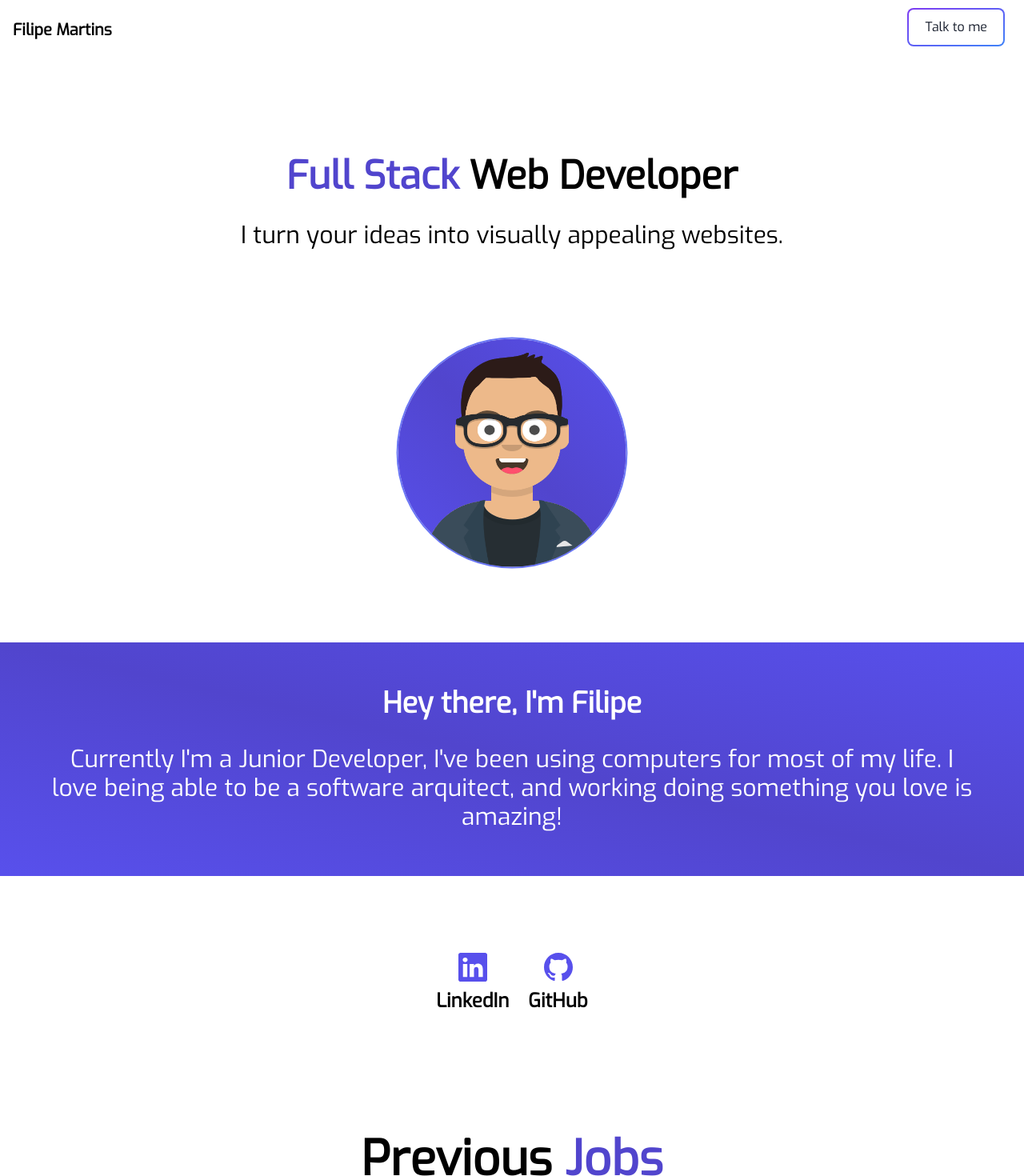
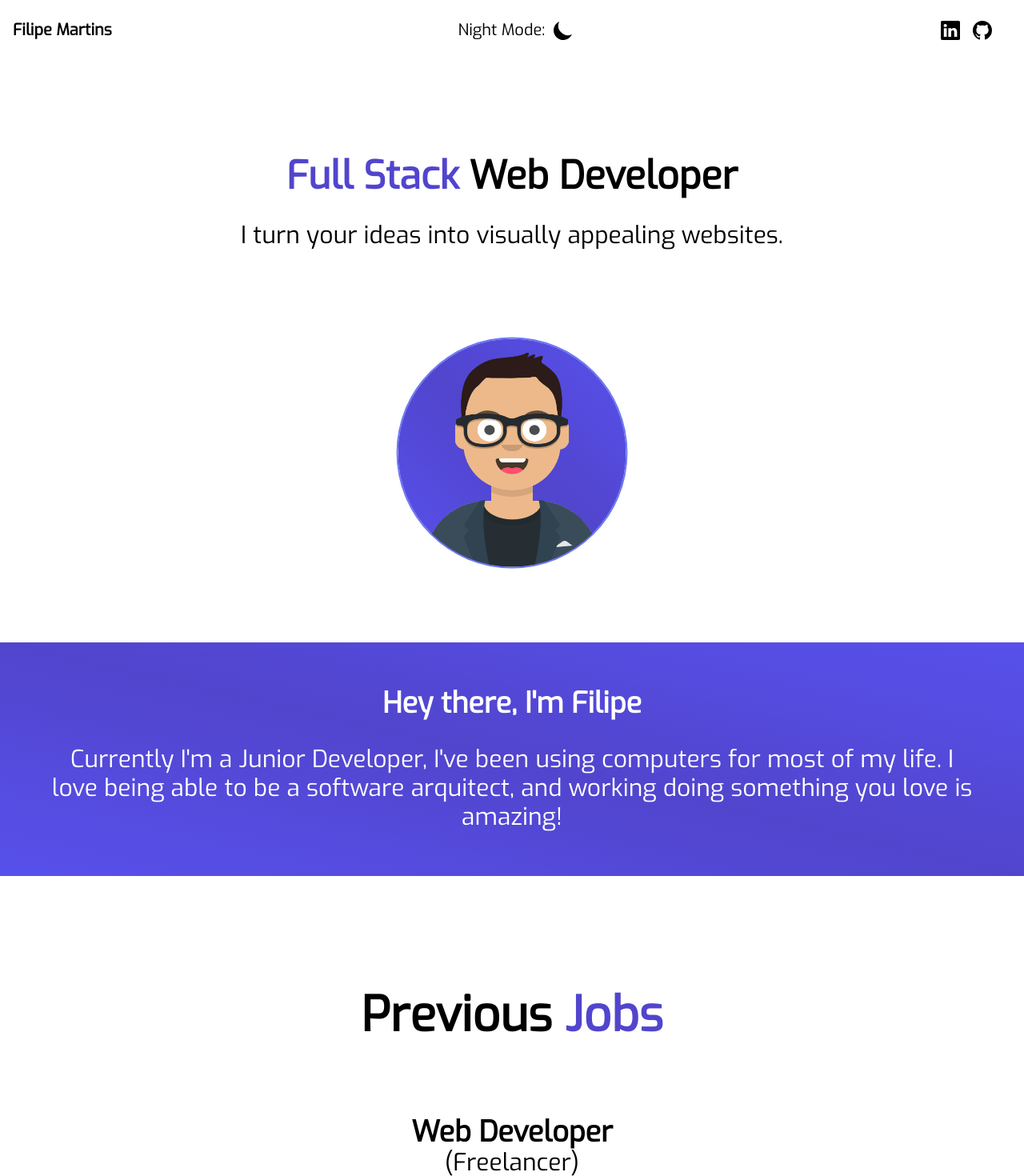
Before and after one commit to Filigs/next-portfolio, a Next.js app: page / in a window 1280 px wide. Shown: the top 1470 px of the page at 80% size. Built offline with nearby package versions, Linux system fonts and the light colour scheme.

Commit message:
dark mode added

```diff
--- a/components/contacts.js
+++ /dev/null
@@ -1,60 +0,0 @@
-import { BsLinkedin } from "react-icons/bs";
-import { BsFillTelephoneFill } from "react-icons/bs";
-import { GoMarkGithub } from "react-icons/go";
-
-export default function Contacts() {
-  const contactCardStyles =
-    "flex flex-col items-center gap-2 py-4 rounded-xl bg-inherit";
-  const contactTextStyles =
-    "text-xl lg:text-2xl flex-wrap font-bold hover:text-indigo-600 dark:hover:text-orange-500";
-  const iconStyles = "text-indigo-600 dark:text-orange-500";
-  const contacts = {
-    phone: "91 820 31 69",
-    // email: "filipemartins.business@gmail.com",
-    github: "https://github.com/Filigs",
-    linkedIn: "https://tinyurl.com/2ac7stjl",
-  };
-  // links _blank
-  // <a href="https://link.to/url" target="_blank" rel="noopener noreferrer"> ... <a/>
-  return (
-    <div className="flex flex-col items-center justify-center leading-normal rounded-xl border-0 bg-inherit my-8">
-      <div id={"contacts"} className="grid grid-flow-col text-center gap-6">
-        <div className={contactCardStyles}>
-          <section className="items-end text-3xl lg:text-4xl px-2 pt-2 rounded-full">
-            <span className={iconStyles}>
-              <BsLinkedin />
-            </span>
-          </section>
-          <a
-            href={contacts.linkedIn}
-            target="_blank"
-            rel="noopener noreferrer"
-            className={contactTextStyles}
-          >
-            {" "}
-            {"LinkedIn"}
-          </a>
-        </div>
-        <div className={contactCardStyles}>
-          <section className="items-end text-3xl lg:text-4xl px-2 pt-2 rounded-full">
-            <span className={iconStyles}>
-              <GoMarkGithub />
-            </span>
-          </section>
-          <p className={contactTextStyles}>
-            {" "}
-            <a
-              href={contacts.github}
-              target="_blank"
-              rel="noopener noreferrer"
-              className={contactTextStyles}
-            >
-              {" "}
-              {"GitHub"}
-            </a>
-          </p>
-        </div>
-      </div>
-    </div>
-  );
-}
--- /dev/null
+++ b/components/index/theme.js
@@ -0,0 +1,34 @@
+import { useState, useEffect } from "react";
+import { useTheme } from "next-themes";
+import { HiMoon, HiSun } from "react-icons/hi";
+const ThemeSwitch = () => {
+  const [mounted, setMounted] = useState(false);
+  const { theme, setTheme } = useTheme();
+
+  useEffect(() => setMounted(true), []);
+
+  // When mounted on client, now we can show the UI
+  if (!mounted) return null;
+  // check theme
+  function isDark() {
+    return theme === "dark";
+  }
+  return (
+    <div className="flex flex-row items-center px-8 gap-2">
+      <span className="text-xl">
+        {" "}
+        {isDark() ? "Day Mode: " : "Night Mode: "}
+      </span>
+      <button
+        id="switch"
+        onClick={() => setTheme(isDark() ? "light" : "dark")}
+        ariaLabel="Theme toggle"
+        className=""
+      >
+        <span>{isDark() ? <HiSun size={30} /> : <HiMoon size={30} />}</span>
+      </button>
+    </div>
+  );
+};
+
+export default ThemeSwitch;
--- a/components/navbar.js
+++ b/components/navbar.js
@@ -1,4 +1,6 @@
-import { HiMoon, HiSun } from "react-icons/hi";
+import ThemeSwitch from "./index/theme";
+import Socials from "./navbar/socials";
+import ContactMe from "./navbar/cta";
 
 export default function NavBar() {
   return (
@@ -10,17 +12,22 @@ export default function NavBar() {
           </span>
         </div>
         <div>
-          {/* <button>
-            <HiMoon />
-            <HiSun />
-          </button> */}
+          <section>
+            <ThemeSwitch />
+          </section>
         </div>
-        <div>
-          <button className="relative inline-flex items-center justify-center p-0.5 mb-2 mr-2 overflow-hidden text-large font-medium text-gray-900 rounded-lg group bg-gradient-to-br from-purple-600 to-blue-500 group-hover:from-purple-600 group-hover:to-blue-500 hover:text-white dark:text-white focus:ring-4 focus:outline-none focus:ring-blue-300 dark:focus:ring-blue-800">
-            <span className="relative px-5 py-2.5 transition-all ease-in duration-75 bg-white dark:bg-gray-900 rounded-md group-hover:bg-opacity-0">
-              Talk to me
-            </span>
-          </button>
+        <div
+        // className="hidden justify-between items-center w-full md:flex md:w-auto"
+        // id="navbar-cta"
+        >
+          <section>
+            <Socials />
+          </section>
+          {/* <section> */}
+          {/* <ContactMe /> */}
+          {/* </section> */}
+          {/* <HiMoon id="theme-toggle-dark-icon" className="hidden w-5 h-5" /> */}
+          {/* <HiSun id="theme-toggle-light-icon" className="hidden w-5 h-5" /> */}
         </div>
       </div>
     </nav>
--- /dev/null
+++ b/components/navbar/cta.js
@@ -0,0 +1,11 @@
+export default function ContactMe() {
+  return (
+    <div>
+      <button className="items-center text-xl lg:text-2xl px-2 pt-2 rounded-xl overflow-hidden font-medium text-gray-900 group bg-gradient-to-br from-purple-600 to-blue-500 group-hover:from-purple-600 group-hover:to-blue-500 hover:text-white dark:text-white focus:ring-4 focus:outline-none focus:ring-blue-300 dark:focus:ring-blue-800">
+        <span className="relative px-5 py-2.5 transition-all ease-in duration-75 bg-white dark:bg-gray-900 rounded-md group-hover:bg-opacity-0">
+          Talk to me
+        </span>
+      </button>
+    </div>
+  );
+}
--- /dev/null
+++ b/components/navbar/socials.js
@@ -0,0 +1,46 @@
+import { BsLinkedin } from "react-icons/bs";
+import { BsFillTelephoneFill } from "react-icons/bs";
+import { GoMarkGithub } from "react-icons/go";
+
+export default function Socials() {
+  const contactCardStyles = "flex flex-col items-center rounded-xl bg-inherit";
+  const contactTextStyles =
+    "text-xl lg:text-2xl flex-wrap font-bold hover:text-indigo-600 dark:hover:text-orange-500";
+  const iconStyles = "hover:text-indigo-600 dark:hover:text-orange-500";
+  const contacts = {
+    phone: "91 820 31 69",
+    // email: "filipemartins.business@gmail.com",
+    github: "https://github.com/Filigs",
+    linkedIn: "https://tinyurl.com/2ac7stjl",
+  };
+  // links _blank
+  // <a href="https://link.to/url" target="_blank" rel="noopener noreferrer"> ... <a/>
+  return (
+    <ul
+      id={"contacts"}
+      className="flex flex-col p-4 mt-4 bg-zinc-50 rounded-lg border border-zinc-100 md:flex-row md:space-x-4 md:mt-0 md:text-sm md:font-medium md:border-0 md:bg-white dark:bg-zinc-800 md:dark:bg-zinc-900 dark:border-zinc-700"
+    >
+      <li className="items-center text-xl lg:text-2xl px-2 pt-2 rounded-xl">
+        <a
+          href={contacts.linkedIn}
+          target="_blank"
+          rel="noopener noreferrer"
+          className={iconStyles}
+        >
+          <BsLinkedin />
+        </a>
+      </li>
+
+      <li className="items-center text-xl lg:text-2xl px-2 pt-2 rounded-xl">
+        <a
+          href={contacts.github}
+          target="_blank"
+          rel="noopener noreferrer"
+          className={iconStyles}
+        >
+          <GoMarkGithub />
+        </a>
+      </li>
+    </ul>
+  );
+}
--- a/package.json
+++ b/package.json
@@ -13,12 +13,12 @@
     "flowbite-react": "^0.1.5",
     "framer-motion": "^6.5.1",
     "next": "12.2.2",
+    "next-themes": "^0.2.0",
     "react": "18.2.0",
     "react-dom": "18.2.0",
     "react-icons": "^4.4.0"
   },
   "devDependencies": {
-    "@tailwindcss/typography": "^0.5.4",
     "autoprefixer": "^10.4.7",
     "eslint": "8.20.0",
     "eslint-config-next": "12.2.2",
--- a/pages/_app.js
+++ b/pages/_app.js
@@ -1,7 +1,12 @@
 import "../styles/globals.css";
+import { ThemeProvider } from "next-themes";
 
 function MyApp({ Component, pageProps }) {
-  return <Component {...pageProps} />;
+  return (
+    <ThemeProvider forcedTheme={Component.theme || undefined} attribute="class">
+      <Component {...pageProps} />
+    </ThemeProvider>
+  );
 }
 
 export default MyApp;
--- a/pages/_document.js
+++ b/pages/_document.js
@@ -1,7 +1,8 @@
-import { Html, Head, Main, NextScript } from "next/document";
-import Script from "next/script";
+import Document, { Html, Head, Main, NextScript } from "next/document";
+import React from "react";
 
-export default function Document() {
+class myDocument extends Document {
+  render() {
     return (
       <Html lang="en">
         <Head>
@@ -11,22 +12,14 @@ export default function Document() {
             href="https://fonts.googleapis.com/css2?family=Exo&display=swap"
             rel="stylesheet"
           />
-
-        <Script id="show-banner" strategy="lazyOnload">
-          {`
-            if (localStorage.getItem('color-theme') === 'dark' || (!('color-theme' in localStorage) && window.matchMedia('(prefers-color-scheme: dark)').matches)) {
-        document.documentElement.classList.add('dark');
-        } else {
-        document.documentElement.classList.remove('dark')
-        }
-        `}
-        </Script>
         </Head>
 
-      <body className="antialiased bg-white dark:bg-zinc-900 text-black dark:text-white">
+        <body className="text-black bg-white dark:bg-zinc-900 dark:text-white antialiased">
           <Main />
           <NextScript />
         </body>
       </Html>
     );
   }
+}
+export default myDocument;
--- a/pages/index.js
+++ b/pages/index.js
@@ -2,7 +2,6 @@ import Head from "next/head";
 // import Image from "next/image";
 import Experience from "../components/tables";
 import Hero from "../components/hero";
-import Contacts from "../components/contacts";
 import NavBar from "../components/navbar";
 
 const titleName = "Curriculo Filipe Martins";
@@ -20,15 +19,14 @@ export default function Home() {
         {/* */}
         <link rel="icon" href="/favicon.ico" />
       </Head>
-
       <main>
         <div>
           <NavBar />
           {/* fazer uma lista com about minimalista, fazer flex col em lg:viewport */}
           <section>
             <Hero />
-            <Contacts />
           </section>
+
           <section>
             <Experience />
           </section>
--- a/tailwind.config.js
+++ b/tailwind.config.js
@@ -1,6 +1,6 @@
 import("tailwindcss").Config;
 module.exports = {
-  darkMode: "media",
+  darkMode: "class",
   content: [
     "./pages/**.js",
     "./components/**.js",
```
Also changed, not shown: 2 other files (tests, documents, lock files or other folders). Lines whose indentation alone changed are shown as unchanged.
